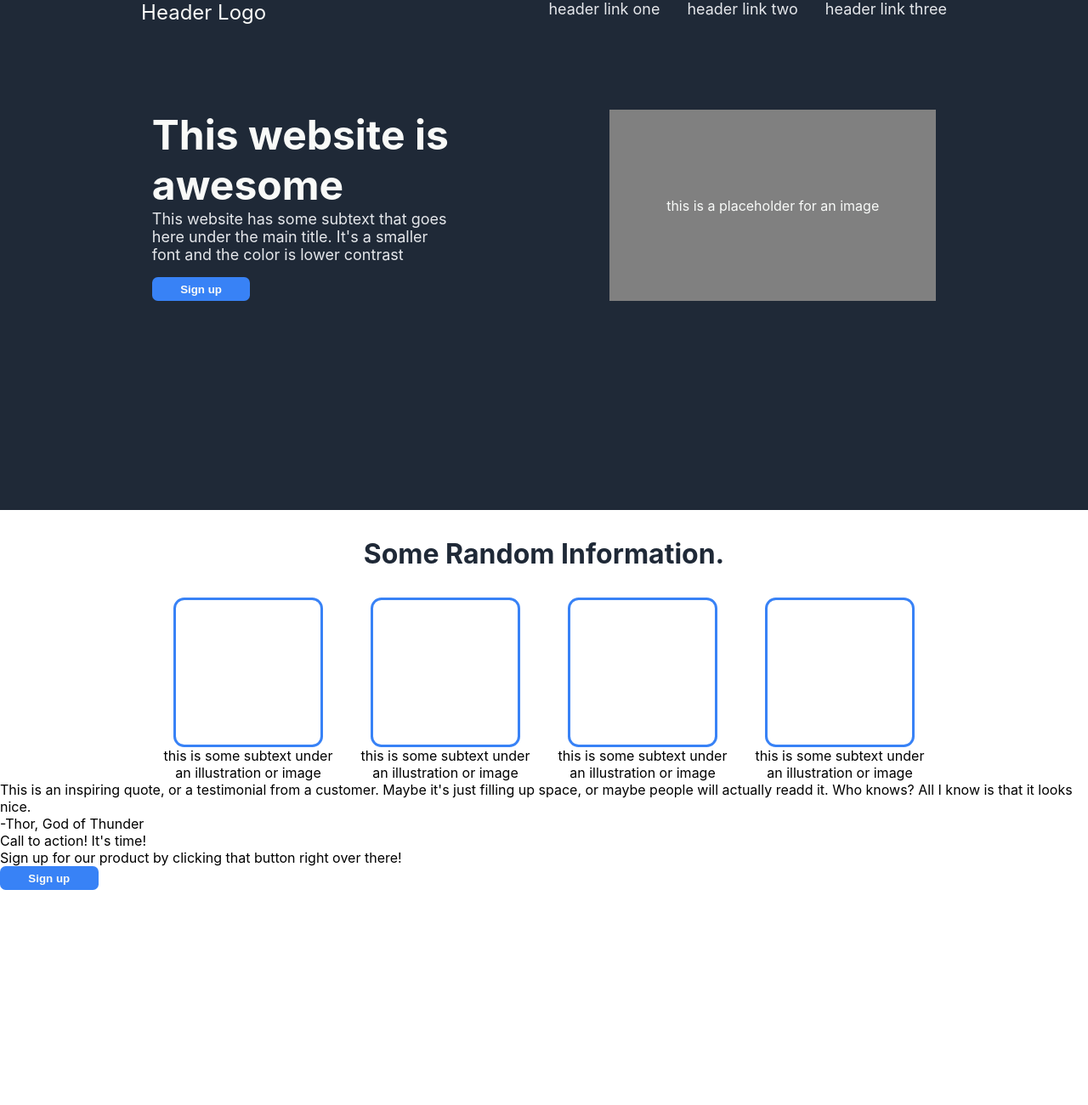
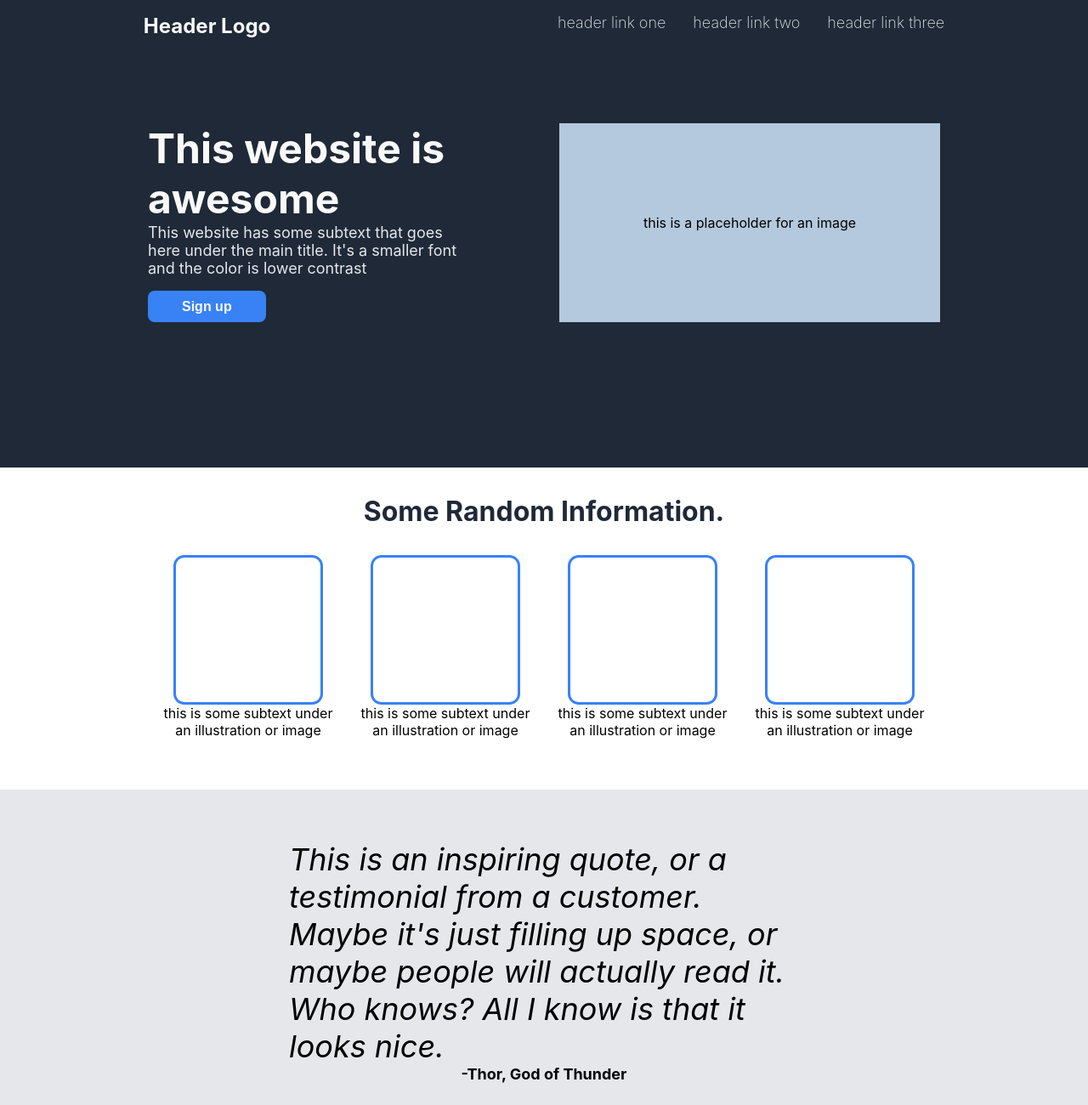
Before and after one commit to sreeyu/LandingPage, a plain HTML site: page index.html in a window 1280 px wide. Shown: the top 1300 px of the page at 85% size. Before the commit the page ends 1047 px from the top, so only its background shows below. Drawn offline with Linux system fonts and the light colour scheme.

Commit message:
Add testimonial and style it

```diff
--- a/index.html
+++ b/index.html
@@ -52,7 +52,7 @@
             <div class="insp">
              This is an inspiring quote, or a testimonial
              from a customer. Maybe it's just filling up space,
-             or maybe people will actually readd it. Who knows?
+             or maybe people will actually read it. Who knows?
              All I know is that it looks nice.
             </div>
             <div class="thor">
--- a/styles.css
+++ b/styles.css
@@ -9,6 +9,7 @@ body{
 ul{
     list-style: none;
     font-size: 18px;
+    font-weight: 200;
     margin: 0;
     padding: 0;
     display: flex;
@@ -19,9 +20,8 @@ a{
     color: #E5E7EB;;
 }
 .header{
-    height: 600px;
+    height: 550px;
     background-color: #1f2937;
-    color: #F8FAF8;
     display: flex;
     flex-direction: column;
     gap: 100px;
@@ -31,8 +31,8 @@ a{
 .headerLogo{
     font-size: 24px;
     color: #F9FAF8;
-
-
+    font-weight: bold;
+    margin-top: 16px;
     display: flex;
     justify-content: space-around;
 }
@@ -41,12 +41,13 @@ a{
     display: flex;
     flex-wrap: wrap;
     justify-content: center;
-    gap: 180px;
+    gap: 100px;
 }
 
 .about{
     flex-wrap: wrap;
-    flex-basis: 28%;
+    flex-basis: 30%;
+
 }
 
 .heading{
@@ -62,21 +63,21 @@ a{
 }
 
 .img{
-    background-color: grey;
+    background-color: #b5c9de;
     display: flex;
-    flex-basis: 30%;
+    flex-basis: 35%;
     justify-content: center;
     align-items: center;
 }
 
 button{
     border: #3882F6;
-    font: 1.2em;
-    padding: 0.5em 2.5em;
+    font-size: 1em;
+    font-weight: bold;
+    padding: .6em 2.5em;
     border-radius: 0.5em;
     background-color: #3882F6;
     color: #F9FAF8;
-    font-weight: bold;
 }
 
 .title{
@@ -113,3 +114,27 @@ button{
     margin: 0 auto;
     word-wrap: break-word;
 }
+
+.quote{
+    margin: 60px 0;
+    padding: 60px 0;
+    background-color: #E5E7EB;
+    display: flex;
+    flex-direction: column;
+    align-items: center;
+    justify-content: center;
+}
+
+.insp{
+
+    padding: 0 340px;
+    font-size: 36px;
+    font-style: italic;
+    flex: 1;
+}
+
+.thor{
+    font-size: 18px;
+    font-weight: bold;
+
+}
```
